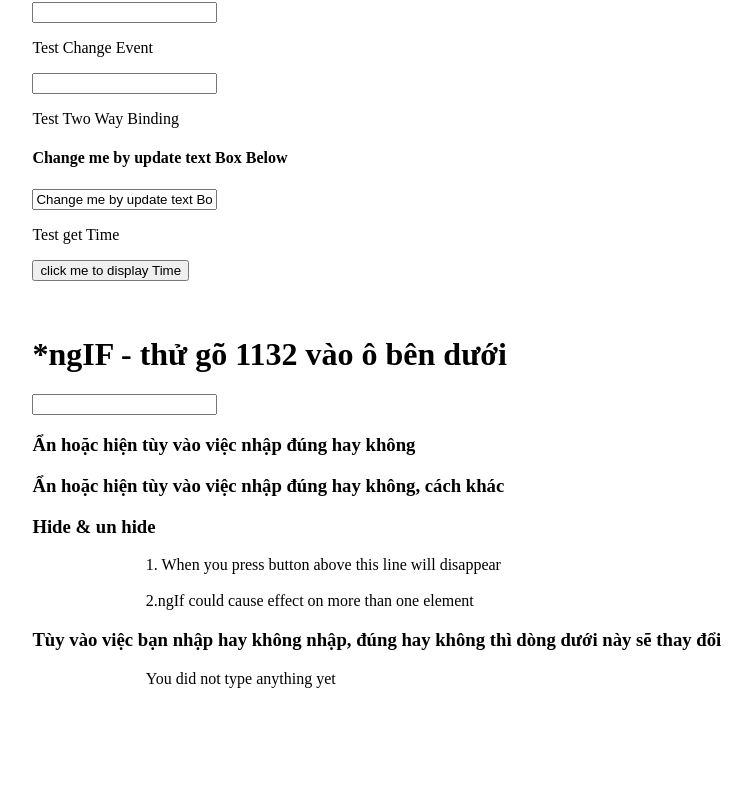
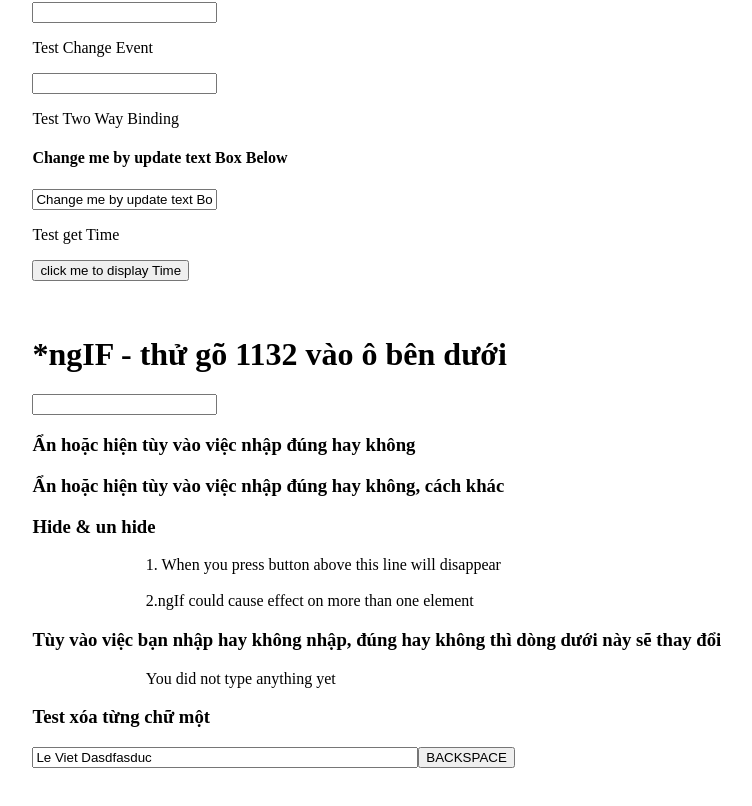
Before and after one commit to zingw/calculator, an Angular app: page / in a window 1280 px wide. Shown: the part 190-996 px from the top of the page, without its empty margins (89-841 px from the left). Built offline with nearby package versions, Linux system fonts and the light colour scheme.

Commit message:
add remove text 1 by 1

```diff
--- a/src/app/app.component.html
+++ b/src/app/app.component.html
@@ -46,4 +46,8 @@
   <h3>Tùy vào việc bạn nhập hay không nhập, đúng hay không thì dòng dưới này sẽ thay đổi</h3>
   <div>{{showValue()}} </div>
 
+  <h3>Test xóa từng chữ một</h3>
+  <input type="text" [(ngModel)]="sampleText" style="width:10cm">
+  <button (click)="onDeleteSampleTextOneByOne()" >BACKSPACE</button>
+
 </div>
--- a/src/app/app.component.ts
+++ b/src/app/app.component.ts
@@ -16,6 +16,7 @@ export class AppComponent {
   SPACE = "--"
   x = '';
   toggle = true;
+  sampleText = 'Le Viet Dasdfasduc';
   clickToSeeHello(){
     alert('Hi my name is ' + this.name + " and I'm living in " + this.address )
   }
@@ -44,4 +45,8 @@ export class AppComponent {
   onToggle() {
     this.toggle = !this.toggle;
   }
+
+  onDeleteSampleTextOneByOne(){
+    this.sampleText = this.sampleText.substring(0,this.sampleText.length-1);
+  }
 }
```
